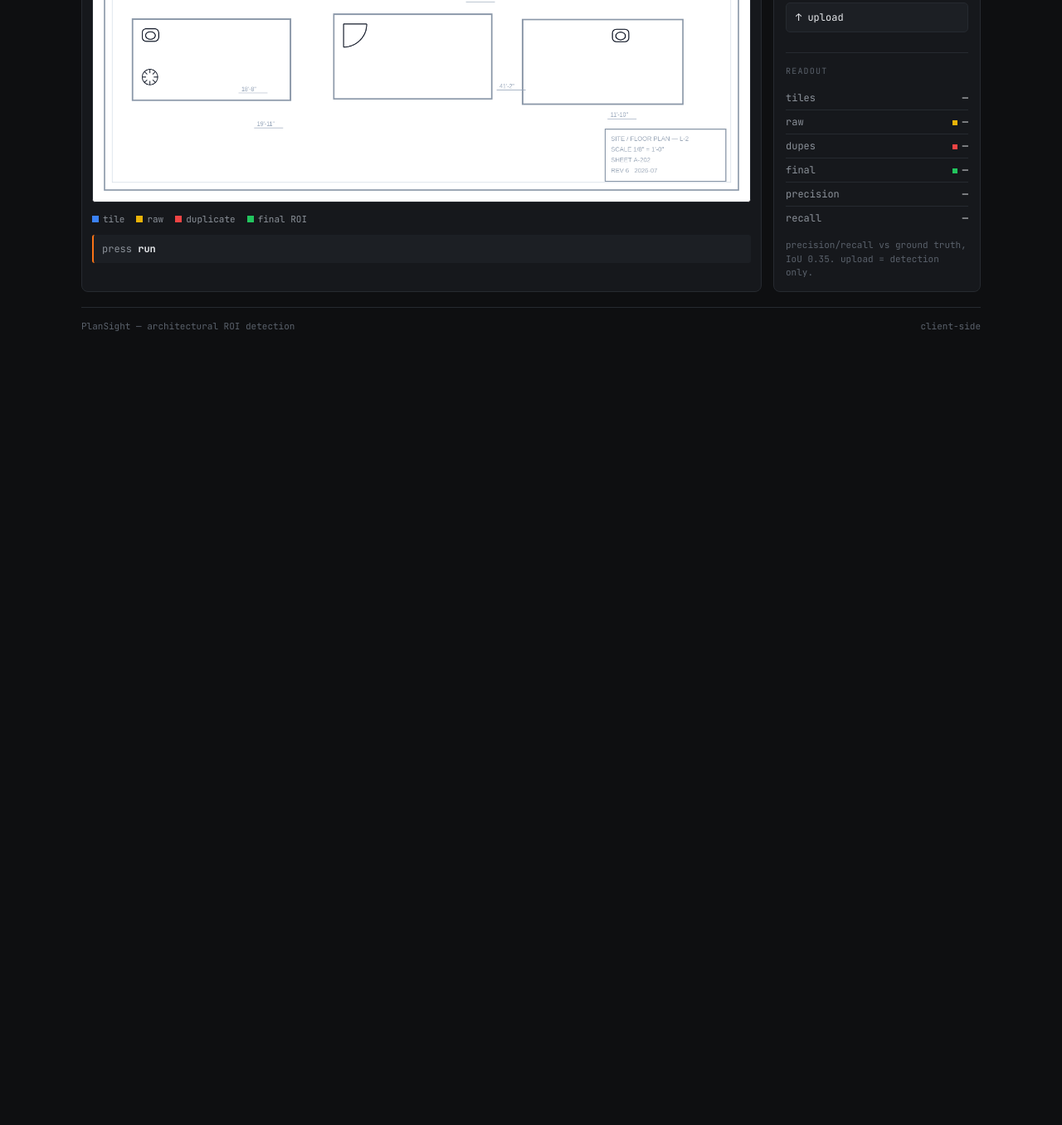
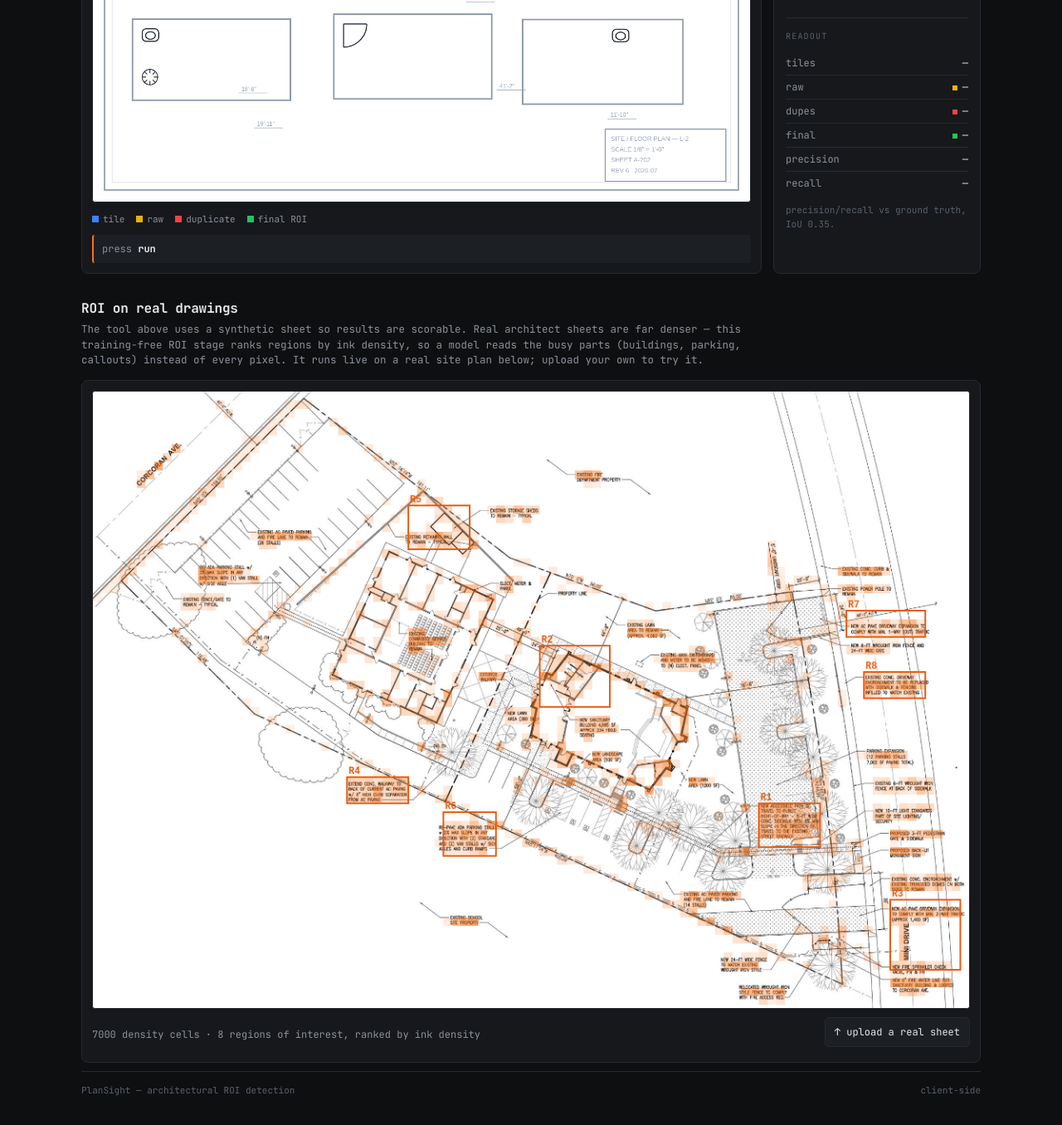
Before and after one commit to aayushgelal/plansight, a plain HTML site: page index.html in a window 1280 px wide. Shown: the part 408-1764 px from the top of the page at 83% size. Before the commit the page ends 849 px from the top, so only its background shows below. Drawn offline with Linux system fonts and the light colour scheme.

Commit message:
Add ROI-on-real-drawings section with live density pass; remove upload from synthetic tool

```diff
--- a/index.html
+++ b/index.html
@@ -79,6 +79,13 @@
   #gtnote { color: var(--faint); font-size: 11px; margin-top: 10px; line-height: 1.5; }
 
   footer { border-top: 1px solid var(--line); padding: 14px 0 40px; color: var(--faint); font-size: 11px; display: flex; justify-content: space-between; }
+  .sec2 { margin: 30px 0 10px; }
+  .sec2 h2 { font-size: 16px; font-weight: 700; margin: 0 0 4px; letter-spacing: -.01em; }
+  .sec2 .sub { color: var(--muted); font-size: 12.5px; margin: 0 0 14px; max-width: 800px; }
+  .roiwrap { background: var(--panel); border: 1px solid var(--line); border-radius: 8px; padding: 12px; }
+  #view2 { display: block; width: 100%; height: auto; border: 1px solid var(--line); border-radius: 4px; background: #fff; }
+  .roibar { display: flex; justify-content: space-between; align-items: center; gap: 12px; margin-top: 10px; flex-wrap: wrap; }
+  #roicap { color: var(--muted); font-size: 12px; }
 </style>
 </head>
 <body>
@@ -115,7 +122,6 @@
       <div class="ctl"><label>ink_sens <b id="senv">0.55</b></label><input type="range" id="sen" min="30" max="80" step="5" value="55" /></div>
       <button class="primary" id="run">▶ run</button>
       <button id="regen">↻ new sheet</button>
-      <button class="filebtn" id="uploadbtn">↑ upload<input type="file" id="file" accept="image/*" /></button>
 
       <p class="h mt">READOUT</p>
       <table>
@@ -126,9 +132,21 @@
         <tr><td class="k">precision</td><td class="v" id="m_prec">—</td></tr>
         <tr><td class="k">recall</td><td class="v" id="m_rec">—</td></tr>
       </table>
-      <div id="gtnote">precision/recall vs ground truth, IoU 0.35. upload = detection only.</div>
+      <div id="gtnote">precision/recall vs ground truth, IoU 0.35.</div>
     </div>
   </div>
+
+  <section class="sec2">
+    <h2>ROI on real drawings</h2>
+    <p class="sub">The tool above uses a synthetic sheet so results are scorable. Real architect sheets are far denser — this training-free ROI stage ranks regions by ink density, so a model reads the busy parts (buildings, parking, callouts) instead of every pixel. It runs live on a real site plan below; upload your own to try it.</p>
+    <div class="roiwrap">
+      <canvas id="view2" width="1100" height="780"></canvas>
+      <div class="roibar">
+        <span id="roicap">loading sample sheet…</span>
+        <button class="filebtn" id="roiBtn" style="width:auto">↑ upload a real sheet<input type="file" id="roiFile" accept="image/*" /></button>
+      </div>
+    </div>
+  </section>
 
   <footer>
     <span>PlanSight — architectural ROI detection</span>
@@ -509,20 +527,94 @@ function bindLabels() {
 
 el('run').onclick = run;
 el('regen').onclick = () => { if (state.running) return; state.mode = 'synth'; state.seed = (state.seed * 33 + 17) % 99991; el('gtnote').style.opacity = 1; generateSheet(); resetMetrics(); };
-el('file').onchange = ev => {
+const cv2 = el('view2'), ctx2 = cv2.getContext('2d');
+
+function ccGrid(mask, gw, gh) {
+  const lbl = new Int32Array(gw * gh);
+  const boxes = [], st = [];
+  for (let i = 0; i < gw * gh; i++) {
+    if (!mask[i] || lbl[i]) continue;
+    st.length = 0; st.push(i); lbl[i] = 1;
+    let minx = i % gw, maxx = minx, miny = (i / gw) | 0, maxy = miny, cnt = 0;
+    while (st.length) {
+      const c = st.pop(), cy = (c / gw) | 0, cx = c % gw;
+      cnt++;
+      if (cx < minx) minx = cx; if (cx > maxx) maxx = cx;
+      if (cy < miny) miny = cy; if (cy > maxy) maxy = cy;
+      if (cx > 0 && mask[c - 1] && !lbl[c - 1]) { lbl[c - 1] = 1; st.push(c - 1); }
+      if (cx < gw - 1 && mask[c + 1] && !lbl[c + 1]) { lbl[c + 1] = 1; st.push(c + 1); }
+      if (cy > 0 && mask[c - gw] && !lbl[c - gw]) { lbl[c - gw] = 1; st.push(c - gw); }
+      if (cy < gh - 1 && mask[c + gw] && !lbl[c + gw]) { lbl[c + gw] = 1; st.push(c + gw); }
+    }
+    boxes.push({ minx, miny, maxx, maxy, cnt });
+  }
+  return boxes;
+}
+
+function runROI(image) {
+  const maxW = 1100, sc = Math.min(1, maxW / image.width);
+  const w = Math.round(image.width * sc), h = Math.round(image.height * sc);
+  cv2.width = w; cv2.height = h;
+  ctx2.fillStyle = '#fff'; ctx2.fillRect(0, 0, w, h);
+  ctx2.drawImage(image, 0, 0, w, h);
+  const d = ctx2.getImageData(0, 0, w, h).data;
+
+  const bs = Math.max(10, Math.round(Math.min(w, h) / 70));
+  const gw = Math.floor(w / bs), gh = Math.floor(h / bs);
+  const dens = new Float32Array(gw * gh);
+  for (let by = 0; by < gh; by++) {
+    for (let bx = 0; bx < gw; bx++) {
+      let c = 0;
+      for (let y = by * bs; y < by * bs + bs; y++) {
+        for (let x = bx * bs; x < bx * bs + bs; x++) {
+          const p = (y * w + x) * 4;
+          if (0.299 * d[p] + 0.587 * d[p + 1] + 0.114 * d[p + 2] < 150) c++;
+        }
+      }
+      dens[by * gw + bx] = c / (bs * bs);
+    }
+  }
+
+  const sorted = Float32Array.from(dens).sort();
+  const thr = sorted[Math.floor(sorted.length * 0.9)] || 0.001;
+
+  for (let i = 0; i < dens.length; i++) {
+    if (dens[i] > thr * 0.8) {
+      const a = Math.min(0.45, (dens[i] - thr * 0.8) / 0.5);
+      ctx2.fillStyle = 'rgba(249,115,22,' + (0.1 + a) + ')';
+      ctx2.fillRect((i % gw) * bs, ((i / gw) | 0) * bs, bs, bs);
+    }
+  }
+
+  const mask = new Uint8Array(gw * gh);
+  for (let i = 0; i < dens.length; i++) mask[i] = dens[i] > thr ? 1 : 0;
+  let boxes = ccGrid(mask, gw, gh).filter(b => (b.maxx - b.minx) >= 2 && (b.maxy - b.miny) >= 2);
+  boxes.sort((a, b) => b.cnt - a.cnt);
+  boxes = boxes.slice(0, 8);
+
+  ctx2.lineWidth = Math.max(2, bs / 7); ctx2.strokeStyle = '#ea580c';
+  ctx2.fillStyle = '#ea580c'; ctx2.font = 'bold ' + Math.max(12, bs) + 'px monospace';
+  boxes.forEach((b, i) => {
+    const x = b.minx * bs, y = b.miny * bs;
+    ctx2.strokeRect(x, y, (b.maxx - b.minx + 1) * bs, (b.maxy - b.miny + 1) * bs);
+    ctx2.fillText('R' + (i + 1), x + 2, y - 4);
+  });
+  el('roicap').textContent = gw * gh + ' density cells · ' + boxes.length + ' regions of interest, ranked by ink density';
+}
+
+el('roiFile').onchange = ev => {
   const f = ev.target.files[0]; if (!f) return;
-  const img = new Image();
-  img.onload = () => {
-    state.mode = 'upload';
-    ctx.fillStyle = '#fff'; ctx.fillRect(0, 0, W, H);
-    const s = Math.min(W / img.width, H / img.height);
-    const dw = img.width * s, dh = img.height * s;
-    ctx.drawImage(img, (W - dw) / 2, (H - dh) / 2, dw, dh);
-    state.gt = []; computeMasks(); drawBase(); resetMetrics();
-    el('gtnote').textContent = 'detection only — uploaded drawings have no ground truth';
-  };
-  img.src = URL.createObjectURL(f);
+  const im = new Image();
+  im.onload = () => runROI(im);
+  im.src = URL.createObjectURL(f);
 };
+
+(function () {
+  const im = new Image();
+  im.onload = () => runROI(im);
+  im.onerror = () => { el('roicap').textContent = 'upload a real sheet to run the ROI pass'; };
+  im.src = 'demo/sample_sheet.jpg';
+})();
 
 function resetMetrics() { ['m_tiles', 'm_raw', 'm_dup', 'm_final', 'm_prec', 'm_rec'].forEach(id => el(id).textContent = '—'); setStep(-1); }
 
```
Also changed, not shown: demo/sample_sheet.jpg (added).
